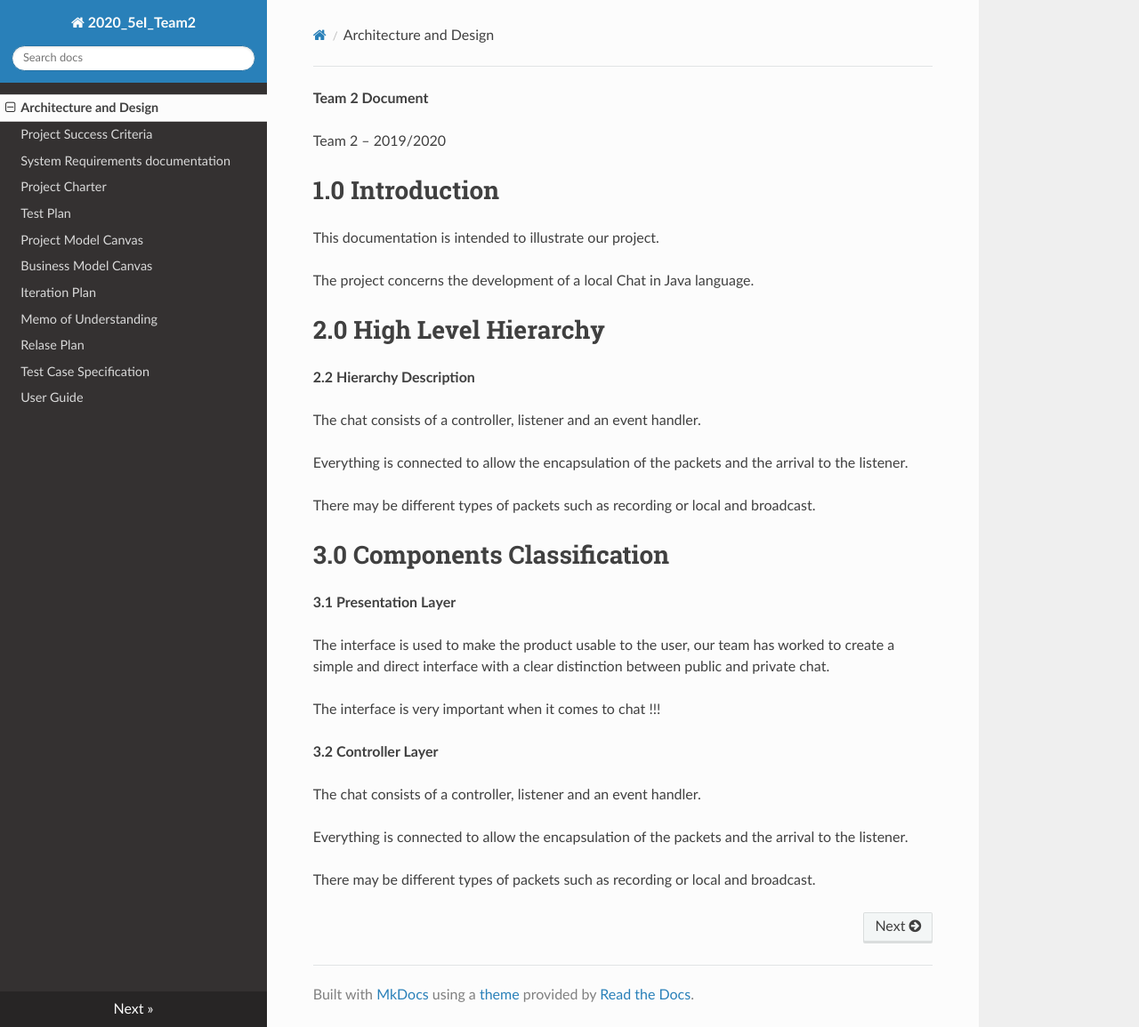
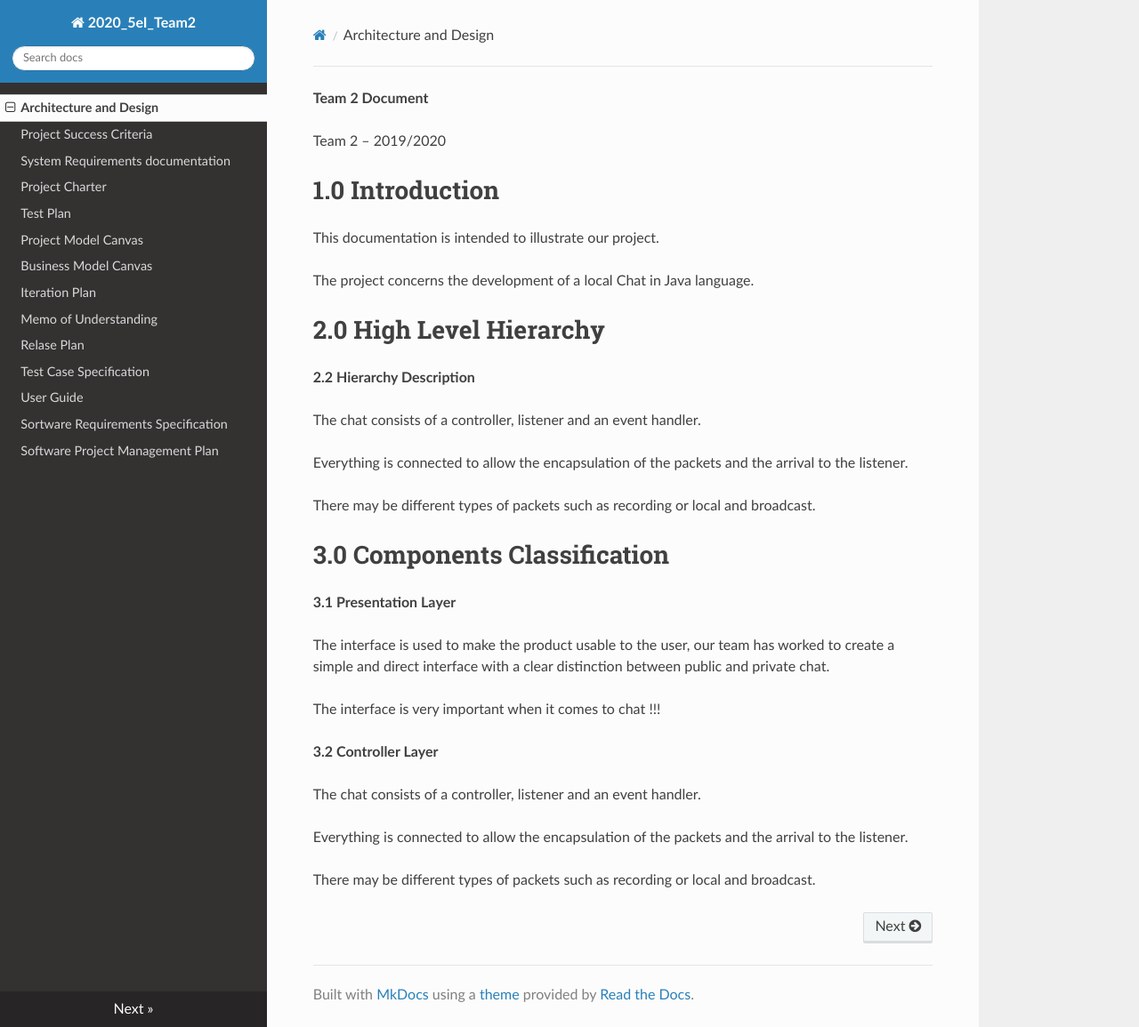
Before and after one commit to 01brazz/5EI_Group2_PCP, an MkDocs documentation site: the page built from docs/Architecture and Design.md, in a window 1280 px wide and 1155 px high. Shown: the whole window at 89% size. Built offline with MkDocs 1.6.1, drawn with Linux system fonts in a browser that asks for light colours; nearby versions of some CDN libraries.

Commit message:
Update mkdocs.yml

```diff
--- a/mkdocs.yml
+++ b/mkdocs.yml
@@ -12,6 +12,8 @@ nav:
     - 'Relase Plan': 'Relase Plan.md'
     - 'Test Case Specification': 'Test Case Specification.md'
     - 'User Guide': 'User Guide.md'
+    - 'Sortware Requirements Specification': 'Sortware Requirements Specification.md'
+    - 'Software Project Management Plan': 'Software Project Management Plan.md'
 
 theme:
     name: readthedocs
```
